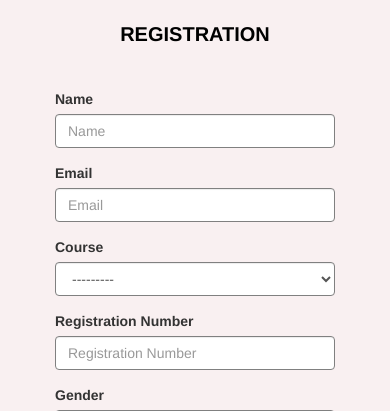
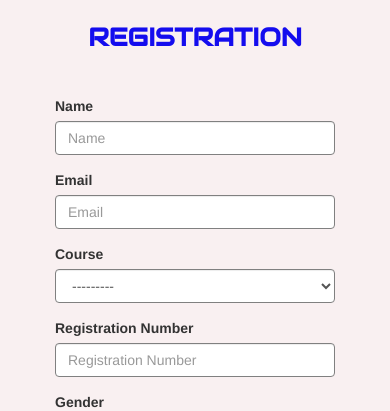
Before and after one commit to Prabharoop/placementgec, a Django app: page /form in a window 390 px wide. Shown: the top 411 px of the page. Run offline with Django 3.2, Linux system fonts and the light colour scheme; some libraries are stand-ins or nearby versions.

Commit message:
css and form

```diff
--- a/mainapp/templates/mainapp/register1.html
+++ b/mainapp/templates/mainapp/register1.html
@@ -4,6 +4,7 @@
 {% bootstrap_javascript %}
 <head>
 	<link rel="stylesheet" type="text/css" href="{% static 'css/first-new.css' %}">
+  <link href="https://fonts.googleapis.com/css?family=Audiowide" rel="stylesheet">
 </head>
   <form method="post"  class="simple-form">
    <div class="heading">
--- a/static/css/first-new.css
+++ b/static/css/first-new.css
@@ -30,9 +30,10 @@ body{
 }
 .heading{
 	text-align: center;
-	color: #000000;
-	font-size: 40px;
+	color: #140CEE;
+	font-size: 50px;
 	font-weight: 900;
+	font-family: 'Audiowide';
 }
 
 
@@ -44,5 +45,5 @@ body{
 @media only screen and (max-width: 768px) {
     /* For mobile phones: */
     [class="heading"] {
-        font-size: 20px;
+        font-size: 25px;
     }
```
